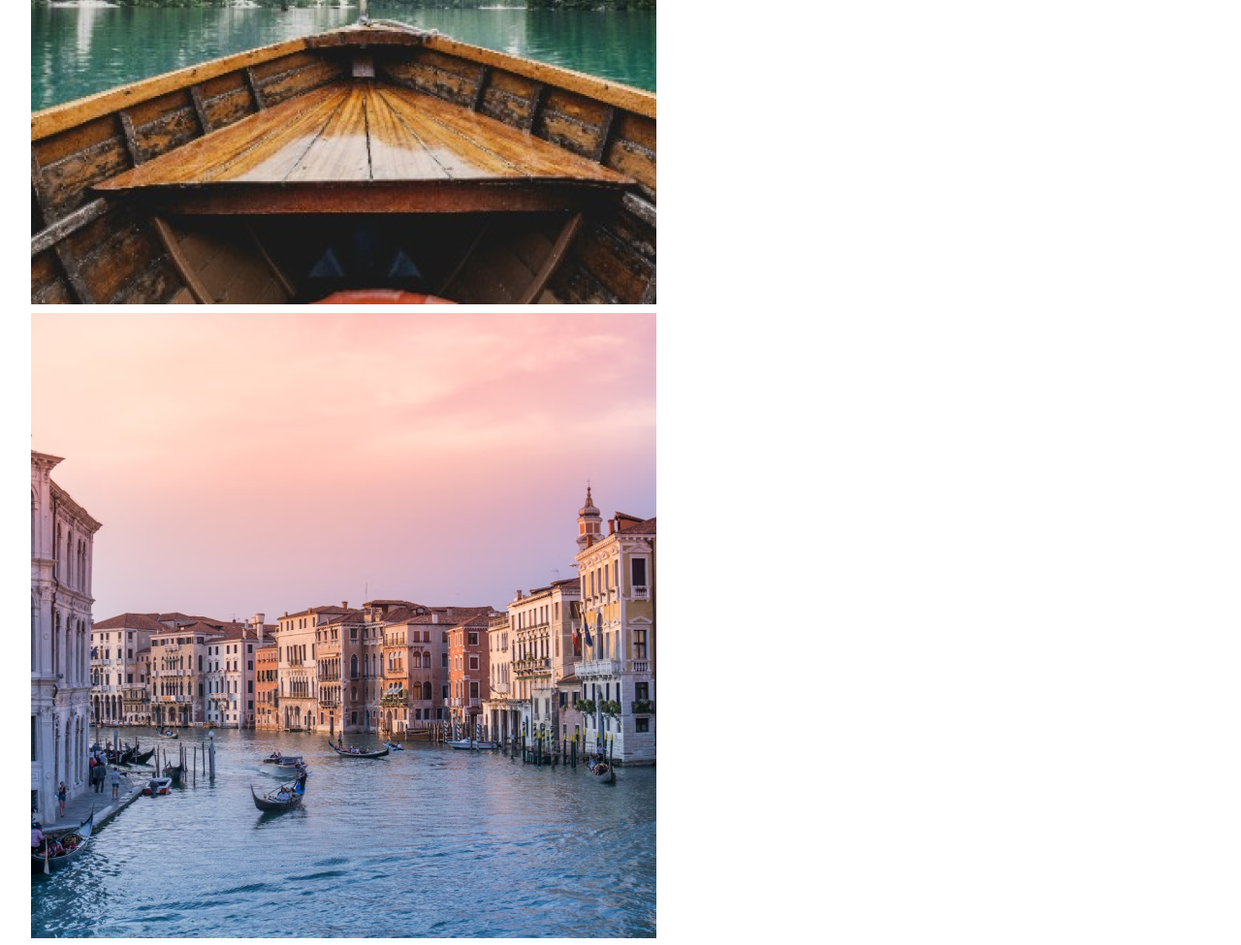
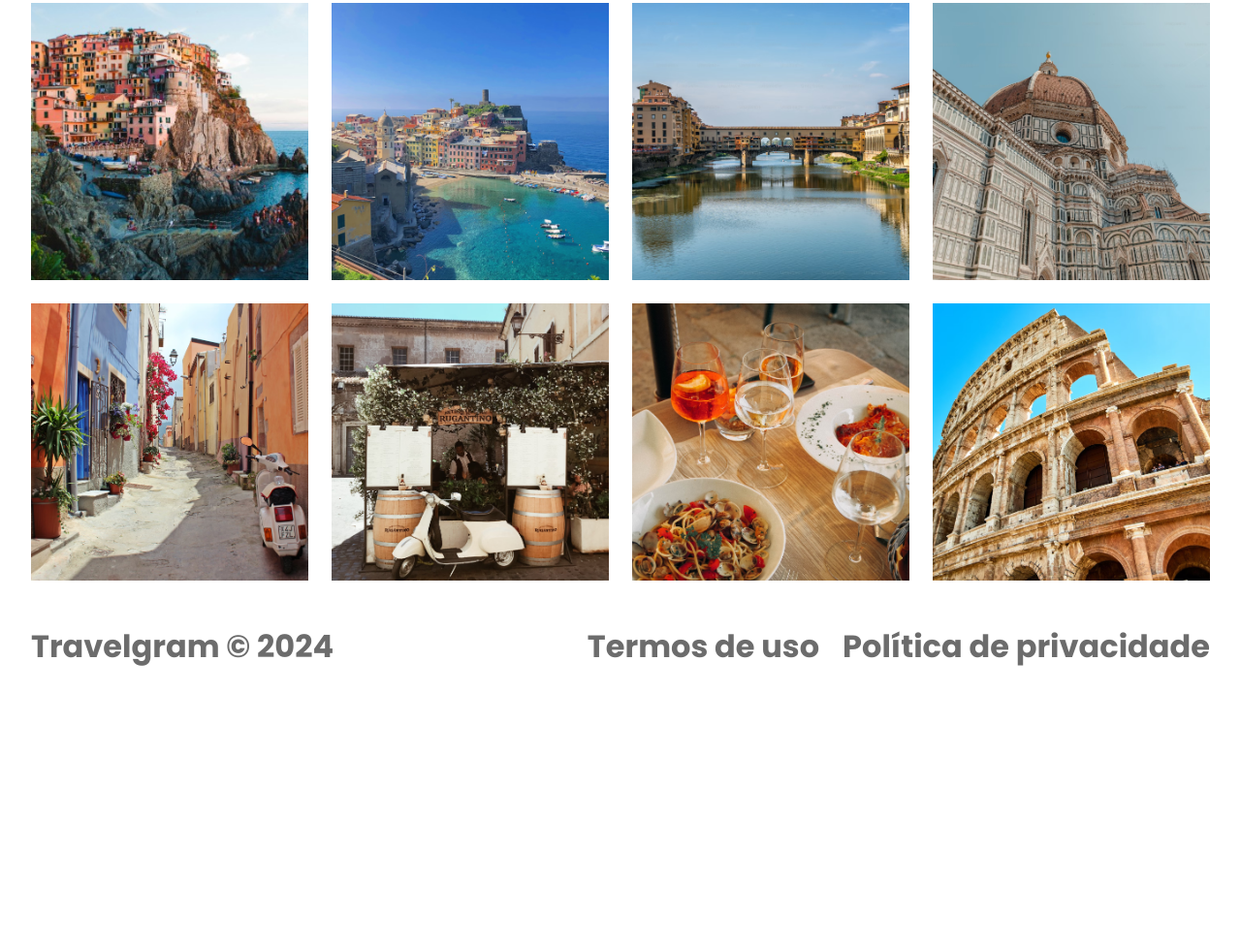
Before and after one commit to leonardovitorecker/projeto-travelgram, a plain HTML site: page index.html in a window 1280 px wide. Shown: the part 667-1642 px from the top of the page at 97% size. After the commit the page ends 1378 px from the top, so only its background shows below. Drawn offline with Linux system fonts and the light colour scheme.

Commit message:
Done footer

```diff
--- a/index.html
+++ b/index.html
@@ -70,5 +70,16 @@
   <img src="assets/images/Image 11.png" alt="...">
   <img src="assets/images/Image 12.png" alt="...">
 </main>
+<footer class="container">
+  <span>
+    Travelgram &copy; 2024
+  </span>
+  <span>
+    Termos de uso
+  </span>
+  <span>
+    Política de privacidade
+  </span>
+</footer>
 </body>
 </html>
--- /dev/null
+++ b/styles/footer.css
@@ -0,0 +1,9 @@
+footer {
+  display: flex;
+  gap:24px;
+  padding-block: 24px;
+}
+/* nome do elemento, mas é a contagem de filhos, não só do filho preterido*/
+footer span:nth-child(1) {
+  margin-right: auto;
+}
--- a/styles/index.css
+++ b/styles/index.css
@@ -1,3 +1,5 @@
 @import url(global.css);
 @import url(nav.css);
 @import url(header.css);
+@import url(main.css);
+@import url(footer.css);
```
